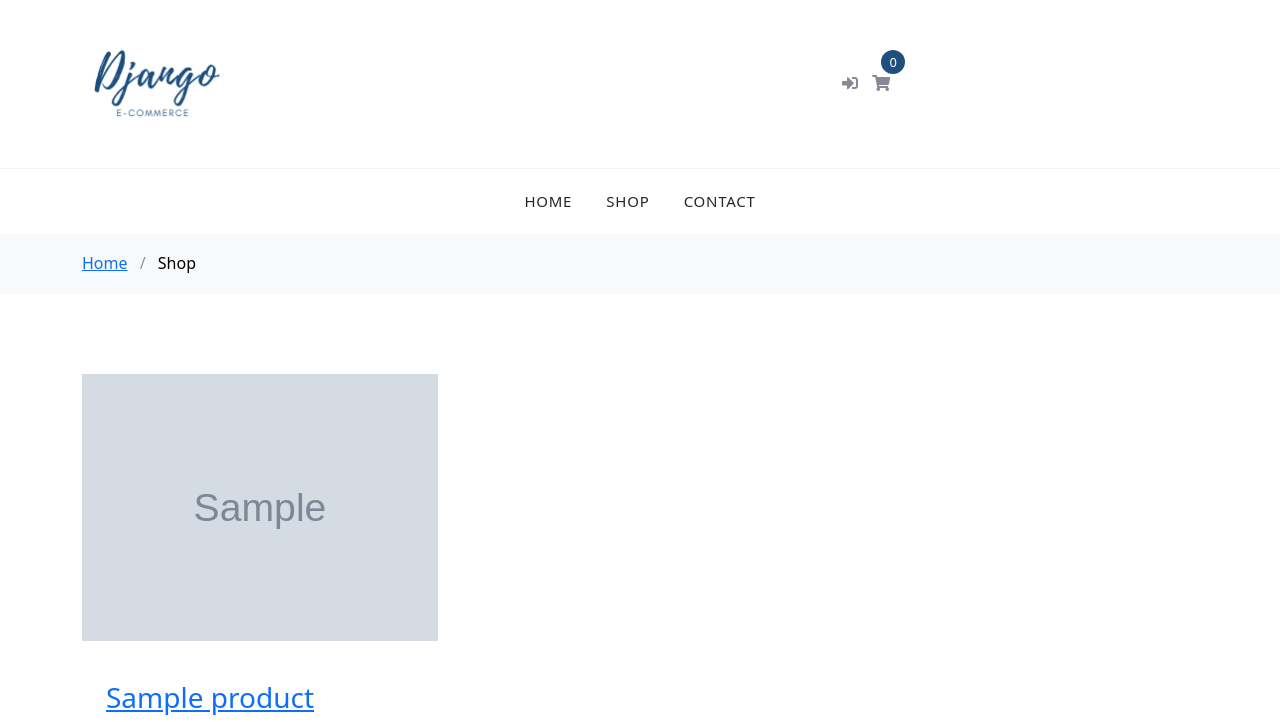
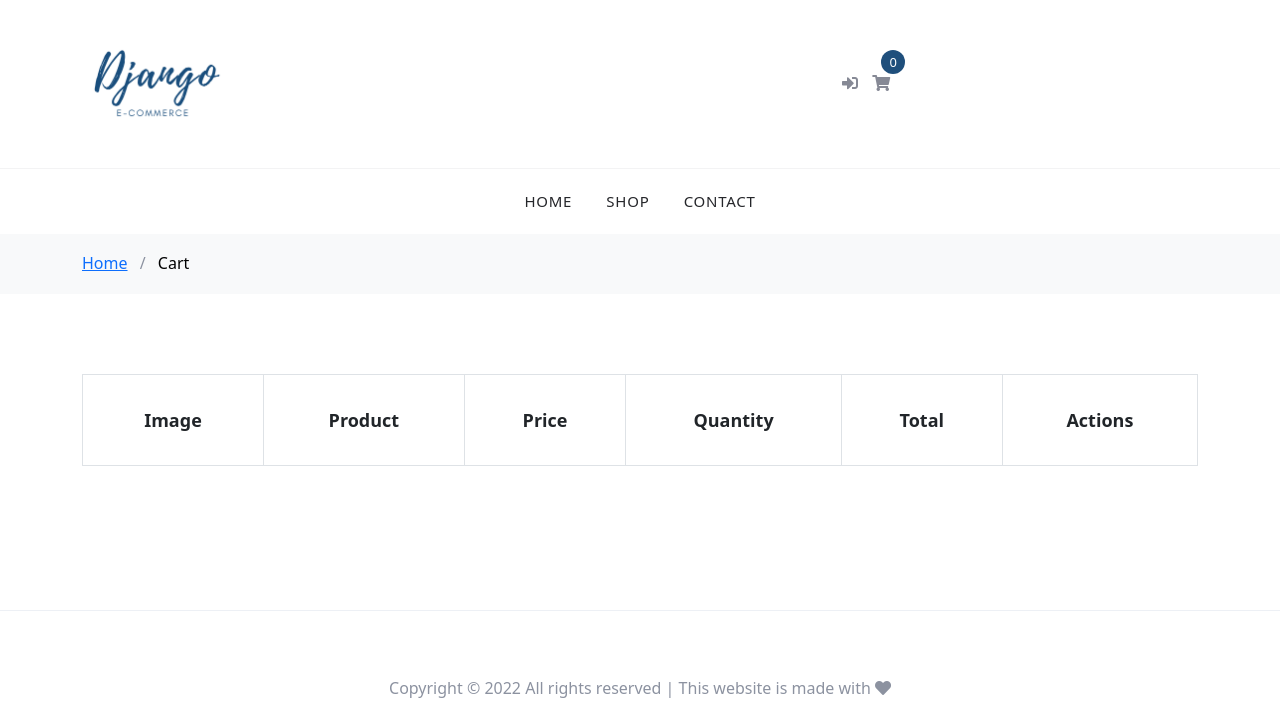
Before and after one commit to XiaoyingLu/django-simple-ecommerce, a Django app: page /cart/ in a window 1280 px wide. Shown: the top 722 px of the page. After the commit the page ends 698 px from the top, so only its background shows below. Run offline with Django 4.2, Linux system fonts and the light colour scheme; tables that the repository leaves empty hold one stand-in row (values such as "Sample post"); grey boxes marked "Sample" are stand-in pictures; lists and menus that the app fills with data are empty; some libraries are stand-ins or nearby versions.

Commit message:
cart view

```diff
--- a/cart/urls.py
+++ b/cart/urls.py
@@ -3,7 +3,7 @@
 
 app_name = 'cart'
 urlpatterns = [
-    path('', views.ProductListView.as_view(), name='product-list'),
-    path('<slug>/', views.ProductDetailView.as_view(), name='product-detail'),
-
+    path('', views.CartView.as_view(), name='summary'),
+    path('shop/', views.ProductListView.as_view(), name='product-list'),
+    path('shop/<slug>/', views.ProductDetailView.as_view(), name='product-detail'),
 ]
--- a/cart/views.py
+++ b/cart/views.py
@@ -50,3 +50,12 @@
         context = super(ProductDetailView, self).get_context_data(**kwargs)
         context['product'] = self.get_object()
         return context
+
+
+class CartView(generic.TemplateView):
+    template_name = 'cart/cart.html'
+
+    def get_context_data(self, **kwargs):
+        context = super(CartView, self).get_context_data(**kwargs)
+        context["order"] = get_or_set_order_session(self.request)
+        return context
--- a/templates/base.html
+++ b/templates/base.html
@@ -70,7 +70,7 @@
                     {% endif %}
                   </li>
                   <li>
-                    <a href="/" class="site-cart">
+                    <a href="{% url 'cart:summary'%}" class="site-cart">
                       <span><i class="fas fa-shopping-cart"></i></span>
                       <span class="count">0</span>
                     </a>
--- /dev/null
+++ b/templates/cart/cart.html
@@ -0,0 +1,78 @@
+{% extends "base.html" %}
+{% load crispy_forms_tags %}
+
+{% block content %}
+
+<div class="bg-light py-3">
+    <div class="container">
+        <div class="row">
+            <div class="col-md-12 mb-0">
+                <a href="{% url 'home' %}">Home</a>
+                <span class="mx-2 mb-0">/</span>
+                <strong class="text-black">Cart</strong>
+            </div>
+        </div>
+    </div>
+</div>
+
+<div class="site-section">
+    <div class="container">
+        <div class="row mb-5">
+            <div class="col-md-12">
+                <div class="site-blocks-table">
+                    <table class="table">
+                        <thead>
+                            <tr>
+                                <th scope="col">Image</th>
+                                <th scope="col">Product</th>
+                                <th scope="col">Price</th>
+                                <th scope="col">Quantity</th>
+                                <th scope="col">Total</th>
+                                <th scope="col">Actions</th>
+                            </tr>
+                        </thead>
+                        <tbody>
+                            {% for item in order.items.all %}
+                            <tr>
+                                <td class="product-thumbnail">
+                                    <img src="{{ item.product.image.url }}" class="img-fluid">
+                                </td>
+                                <td class="product-name">
+                                    <h2 class="h5 text-black">{{ item.product.title }}</h2>
+                                    <small>Size: {{ item.size.name }}</small>
+                                    <small>Colour: {{ item.colour.name }}</small>
+                                </td>
+                                <td>$0</td>
+                                <td>
+                                    <div class="input-group mb-3" style="max-width: 120px;">
+                                        <div class="input-group-prepend">
+                                            <a href="#" class="btn btn-outline-primary btn-number" data-field="quant">
+                                                &minus;
+                                            </a>
+                                        </div>
+                                        <input type="text" class="form-control text-center input-number" name="quant"
+                                            value="{{ item.quantity }}">
+                                        <div class="input-group-append">
+                                            <a href="#" class="btn btn-outline-primary btn-number" data-field="quant">
+                                                &plus;
+                                            </a>
+                                        </div>
+                                    </div>
+                                </td>
+                                <td>
+                                    $0
+                                </td>
+                                <td>
+                                    <a href="#" class="btn btn-primary btn-sm">X</a>
+                                </td>
+                            </tr>
+                            {% endfor %}
+                        </tbody>
+                    </table>
+                </div>
+            </div>
+        </div>
+    </div>
+</div>
+
+{% endblock content %}
--- a/templates/scripts.html
+++ b/templates/scripts.html
@@ -12,7 +12,7 @@
 <script src="{% static 'js/jquery.magnific-popup.min.js' %}"></script>
 {% comment %} <script src="{% static 'js/aos.js' %}"></script> {% endcomment %}
 <script src="https://unpkg.com/aos@next/dist/aos.js"></script>
-<script>
+{% comment %} <script>
     AOS.init();
-</script>
+</script> {% endcomment %}
 <script src="{% static 'js/main.js' %}"></script>
```
